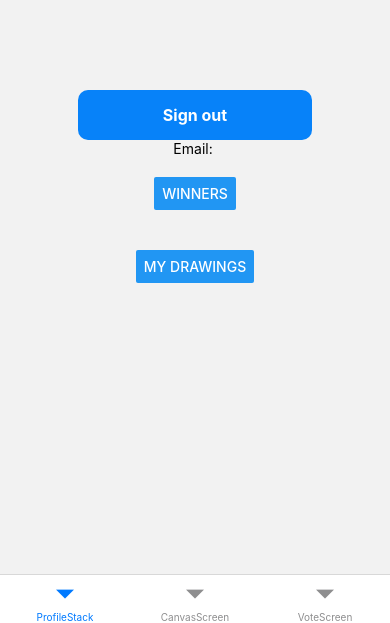
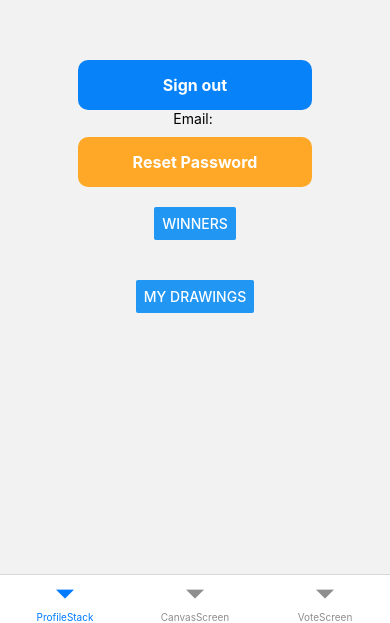
Before and after one commit to Logrance/doodle-of-the-day, a React Native app: screen /Home in a window 390 px wide. Shown: the part 221-844 px from the top of the page. Built offline with nearby package versions, Linux system fonts and the light colour scheme; no server answers; the database is empty.

Commit message:
Password reset implemented

```diff
--- a/firebaseConfig.ts
+++ b/firebaseConfig.ts
@@ -23,4 +23,5 @@ const auth = initializeAuth(app, {
 
 const db = getFirestore(app);
 
+
 export { auth, db };
--- a/screens/HomeScreen/(tabs)/ProfileScreen.tsx
+++ b/screens/HomeScreen/(tabs)/ProfileScreen.tsx
@@ -1,8 +1,10 @@
 import React, { useState, useEffect } from 'react';
-import { StyleSheet, Text, TouchableOpacity, View, FlatList, Image, Modal, Button } from 'react-native';
+import { StyleSheet, Text, TouchableOpacity, View, Modal, Button, Alert } from 'react-native';
 import { auth, db } from '../../../firebaseConfig';
 import { useNavigation, NavigationProp } from '@react-navigation/core';
 import { collection, getDocs, query, where, orderBy, limit } from "firebase/firestore";
+import { sendPasswordResetEmail } from "firebase/auth";
+
 
 type RootStackParamList = {
   Home: undefined;
@@ -15,6 +17,10 @@ type RootStackParamList = {
 const ProfileScreen: React.FC = () => {
   const navigation = useNavigation<NavigationProp<RootStackParamList>>();
 
+  //Password reset
+  const user = auth.currentUser;
+  const [isResettingPassword, setIsResettingPassword] = useState(false);
+
 
   //For word theme state
   const [word, setWord] = useState<string | null>(null);
@@ -26,6 +32,24 @@ const ProfileScreen: React.FC = () => {
       navigation.replace('Login');
     } catch (error: any) {
       alert(error.message);
+    }
+  };
+
+  //Password reset
+
+  const handlePasswordReset = async () => {
+    if (user && user.email) {
+      setIsResettingPassword(true);
+      try {
+        await sendPasswordResetEmail(auth, user.email);
+        Alert.alert("Password Reset", `A password reset email has been sent to ${user.email}`);
+      } catch (error: any) {
+        Alert.alert("Error", error.message);
+      } finally {
+        setIsResettingPassword(false);
+      }
+    } else {
+      Alert.alert("Error", "User email not found. Please try again.");
     }
   };
 
@@ -80,6 +104,14 @@ const ProfileScreen: React.FC = () => {
         <Text style={styles.buttonText}>Sign out</Text>
       </TouchableOpacity>
       <Text>Email: {auth.currentUser?.email}</Text>
+
+      {/* Button to trigger the password reset */}
+      <TouchableOpacity onPress={handlePasswordReset} style={styles.resetButton} disabled={isResettingPassword}>
+        <Text style={styles.buttonText}>
+          {isResettingPassword ? "Sending reset email..." : "Reset Password"}
+        </Text>
+      </TouchableOpacity>
+
       <View style={styles.buttonSmall}>
         <Button
           title='Winners'
@@ -137,5 +169,13 @@ const styles = StyleSheet.create({
   },
   buttonSmall: {
     margin: 20,
-  }
+  },
+  resetButton: {
+    backgroundColor: "#FFA726",
+    width: "60%",
+    padding: 15,
+    borderRadius: 10,
+    alignItems: "center",
+    marginTop: 10,
+  },
 });
```
